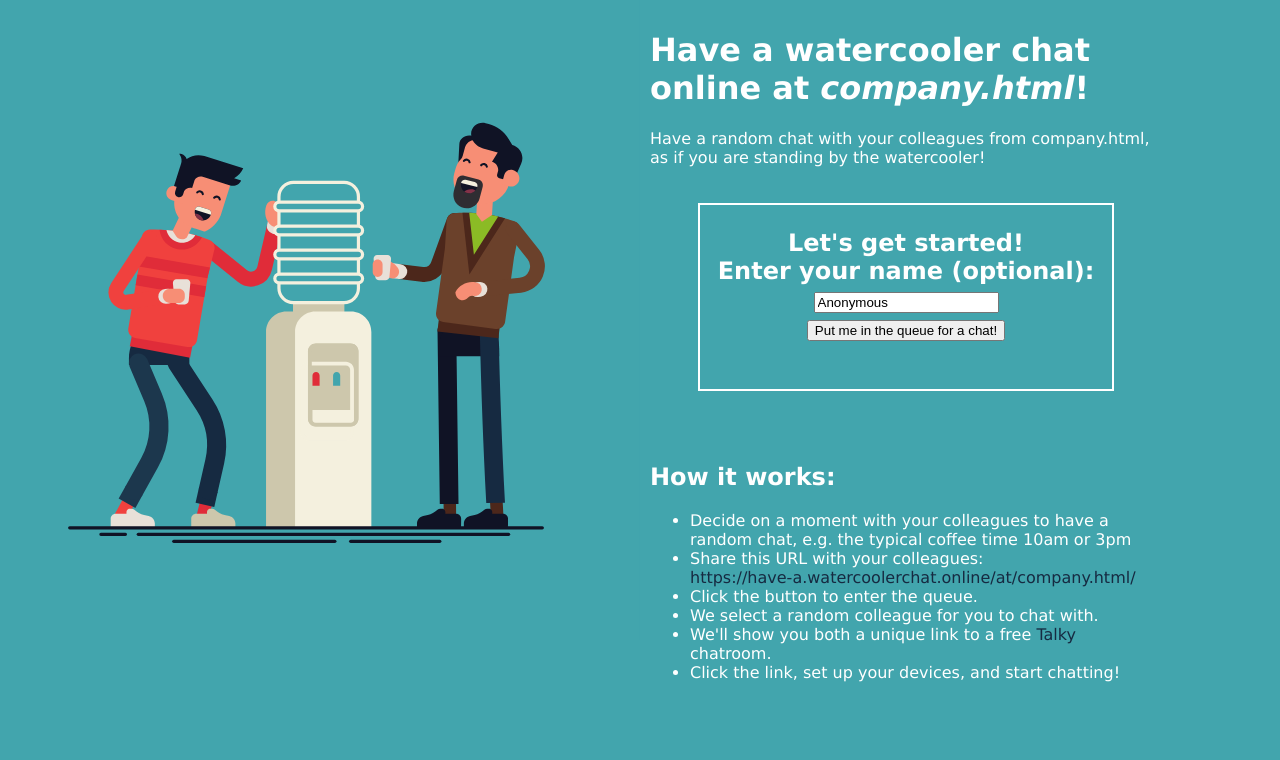
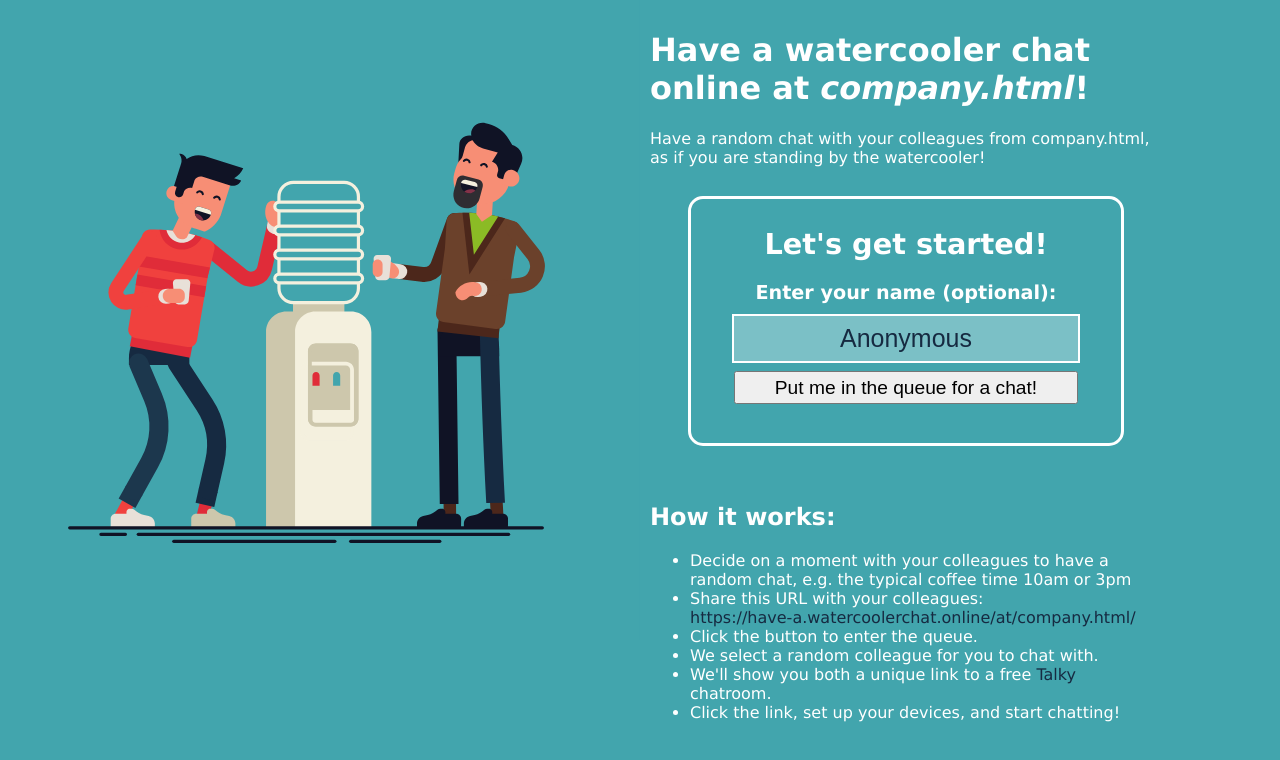
Before and after one commit to TOPdesk/watercoolerchat, a website: page public/company.html in a window 1280 px wide. Drawn offline with nearby package versions, Linux system fonts and the light colour scheme.

Commit message:
Style input field and submit button

```diff
--- a/public/company.html
+++ b/public/company.html
@@ -14,11 +14,13 @@
 
             <template v-if="state == 'not-in-queue'">
                 <div class="messagebox">
-                    <p class="loadingmessage">Let's get started!</p>
-                    <form action="javascript:void(0)">
-                        <label for="name">Enter your name (optional):</label><input type="text" name="userName" id="userName" v-model.userName="userName"/><br>
-                        <input type="submit" class="bigbutton" value="Put me in the queue for a chat!" v-on:click="enterQueue">
-                    </form>
+                    <p class="messageheader">Let's get started!</p>
+                    <p>
+                        <form action="javascript:void(0)">
+                            <label for="name">Enter your name (optional):</label><input type="text" name="userName" id="userName" v-model.userName="userName"/><br>
+                            <input type="submit" class="bigbutton" value="Put me in the queue for a chat!" v-on:click="enterQueue">
+                        </form>
+                    </p>
                 </div>
 
                 <h2>How it works:</h2>
@@ -34,16 +36,17 @@
 
             <template v-if="state == 'queued'">
                 <div class="messagebox">
-                    <p class="loadingmessage">We are looking for a chat partner</p>
+                    <p class="messageheader">We are looking for a chat partner</p>
                     <div class="loader">...</div>
+                    <br><br>
                 </div>
                 <p>Share this URL with your colleagues: <span style="white-space: nowrap;"><a :href="`https://have-a.watercoolerchat.online/at/${companyName}/`">https://have-a.watercoolerchat.online/at/{{companyName}}/</a></span></p>
             </template>
 
             <template v-if="state == 'chat-ready'">
                 <div class="messagebox">
-                    <p class="loadingmessage">Chat partner found!</p>
-                    <p>Go to Talky.io to chat<span v-if="chatPartner"> with <b>{{chatPartner}}</b></span>: <a :href="chatUrl" target="_blank" rel="noopener">{{chatUrl}}</a>
+                    <p class="messageheader">Chat partner found!</p>
+                    <p>Go to Talky.io to chat<span v-if="chatPartner"> with <i>{{chatPartner}}</i></span>: <a :href="chatUrl" target="_blank" rel="noopener">{{chatUrl}}</a>
                 </div>
                 <p>Share this URL with your colleagues: <span style="white-space: nowrap;"><a :href="`https://have-a.watercoolerchat.online/at/${companyName}/`">https://have-a.watercoolerchat.online/at/{{companyName}}/</a></span></p>
             </template>
--- a/public/style.css
+++ b/public/style.css
@@ -38,17 +38,37 @@ a:hover {
 	color: #101325;
 }
 
+input[type=text] {
+	width: 80%;
+	padding: 2%;
+	font-size: 1.3em;
+	text-align: center;
+	margin-top: 0.4em;
+	border: solid 2px #FFFFFF;
+	background-color: rgba(255, 255, 255, 0.3);
+	color: #162A41;
+}
+
+input[type=submit] {
+	width: 84%;
+	padding: 0.2em;
+	font-size: 1em;
+	margin-top: 0.4em;
+}
+
 .messagebox {
 	width: auto;
 	margin: 1.5em 2em 3em 2em;
-	padding-bottom: 2em;
+	padding: 0em 0.5em 1em 0.5em;
 	text-align: center;
-	font-size: 1.5em;
+	font-size: 1.2em;
 	font-weight: 700;
-	border: solid 2px #FFFFFF;
+	border-radius: 15px;
+	border: solid 3px #FFFFFF;
 }
 
-.loadingmessage {
+.messageheader {
+	font-size: 1.5em;
 	margin-top: 1em;
 	margin-bottom: 0em;
 }
```
Also changed, not shown: public/index.html (+9 -5 lines).
